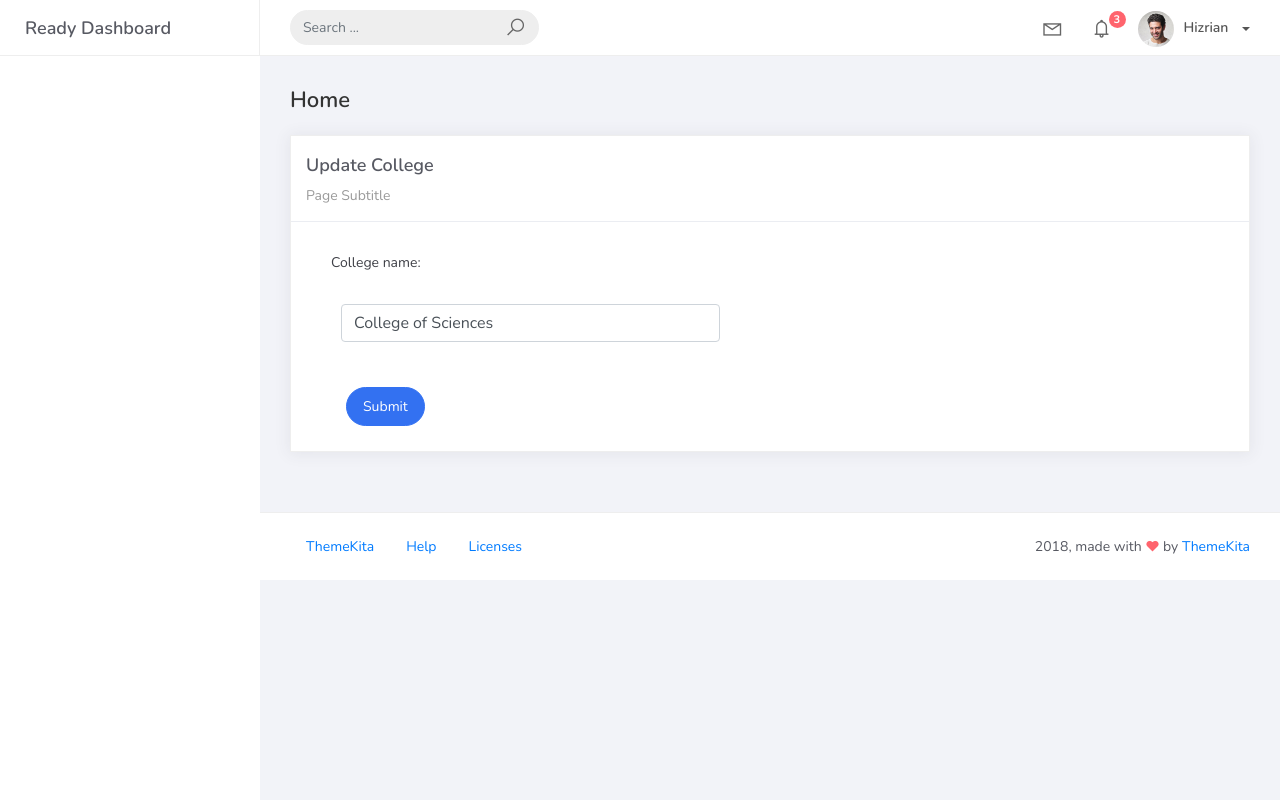
After one commit to Althea09-gif/PSUSphere, a Django app: page /college_list/1 in a window 1280 px wide. The commit adds this page. Run offline with Django 5.2, Linux system fonts and the light colour scheme; data comes from the database, SQL or seed files in the repository; some libraries are stand-ins or nearby versions.

Commit message:
College Create View, Update View, Delete View added

```diff
--- a/projectsite/projectsite/urls.py
+++ b/projectsite/projectsite/urls.py
@@ -16,7 +16,7 @@ Including another URLconf
 """
 from django.contrib import admin
 from django.urls import path
-from studentorg.views import HomePageView, OrganizationList, OrganizationCreateView, OrganizationUpdateView, OrganizationDeleteView, MembersListView, MembersCreateView, MembersUpdateView, MembersDeleteView, StudentListView, StudentCreateView, StudentUpdateView, StudentDeleteView, CollegeListView
+from studentorg.views import HomePageView, OrganizationList, OrganizationCreateView, OrganizationUpdateView, OrganizationDeleteView, MembersListView, MembersCreateView, MembersUpdateView, MembersDeleteView, StudentListView, StudentCreateView, StudentUpdateView, StudentDeleteView, CollegeListView, CollegeCreateView, CollegeUpdateView, CollegeDeleteView
 from studentorg import views
 
 
@@ -35,7 +35,10 @@ urlpatterns = [
     path('student_list/add', StudentCreateView.as_view(), name='student-add'),
     path('student_list/<pk>', StudentUpdateView.as_view(), name='student-update'),
     path('student_list/<pk>/delete', StudentDeleteView.as_view(), name='student-delete'),
-    path('college_list', CollegeListView.as_view(), name='college-list')
+    path('college_list', CollegeListView.as_view(), name='college-list'),
+    path('college_list/add', CollegeCreateView.as_view(), name='college-add'),
+    path('college_list/<pk>', CollegeUpdateView.as_view(), name='college-update'),
+    path('college_list/<pk>/delete', CollegeDeleteView.as_view(), name='college-delete'),
 
 
 ]
--- a/projectsite/studentorg/forms.py
+++ b/projectsite/studentorg/forms.py
@@ -1,6 +1,6 @@
 from django.forms import ModelForm
 from django import forms
-from .models import Organization, OrgMember, Student
+from .models import Organization, OrgMember, Student, College
 
 class OrganizationForm(ModelForm):
     class Meta:
@@ -16,3 +16,8 @@ class StudentForm(ModelForm):
 	class Meta:
 		model = Student
 		fields = "__all__"
+
+class CollegeForm(ModelForm):
+	class Meta:
+		model = College
+		fields = "__all__"
--- a/projectsite/studentorg/views.py
+++ b/projectsite/studentorg/views.py
@@ -3,7 +3,7 @@ from django.shortcuts import render
 from django.views.generic.list import ListView
 from django.views.generic.edit import CreateView, UpdateView, DeleteView
 from studentorg.models import Organization, OrgMember, Student, College
-from studentorg.forms import OrganizationForm, MemberForm, StudentForm
+from studentorg.forms import OrganizationForm, MemberForm, StudentForm, CollegeForm
 from django.urls import reverse_lazy
 
 class HomePageView(ListView):
@@ -81,3 +81,26 @@ class StudentDeleteView(DeleteView):
   model = Student
   template_name = 'student_del.html'
   success_url = reverse_lazy('student-list')
+
+class CollegeListView(ListView):
+   model = College
+   context_object_name = 'college'
+   template_name = 'college_list.html'
+   paginate_by = 5
+
+class CollegeCreateView(CreateView):
+  model = College
+  form_class = CollegeForm
+  template_name = 'college_form.html'
+  success_url = reverse_lazy('college-list')
+
+class CollegeUpdateView(UpdateView):
+   model = College
+   form_class = CollegeForm
+   template_name = 'college_form.html'
+
+
+class CollegeDeleteView(DeleteView):
+  model = College
+  template_name = 'college_del.html'
+  success_url = reverse_lazy('member-list')
--- /dev/null
+++ b/projectsite/templates/college_form.html
@@ -0,0 +1,34 @@
+{% extends 'base.html' %} {% load static %} {% block content %}
+	<div class="content">
+		<div class="container-fluid">
+			<h4 class="page-title">Home</h4>
+			<div class="row">
+				<div class="col-md-12">
+					<div class="card">
+						<div class="card-header">
+							<div class="card-title">
+								{% if object %}Update College {% else %} Add New College {% endif %}
+							</div>
+							<div class="card-category">Page Subtitle</div>
+						</div>
+
+						<div class="col-md-6">
+							<div class="card-body">
+								<form class="" action="" method="post" novalidate>
+									{% csrf_token %} {% include 'includes/form.html' %}
+
+									<div class="form-group">
+										<div class="col-md-12 col-sm-3">
+											<button type="submit" class="btn btn-primary btn-rounded">Submit</button>
+										</div>
+									</div>
+								</form>
+							</div>
+						</div>
+
+					</div>
+				</div>
+			</div>
+		</div>
+	</div>
+{% endblock %}
```
Also changed, not shown: projectsite/templates/college_del.html (added, +32 -0 lines), projectsite/templates/college_list.html (+4 -3 lines).
